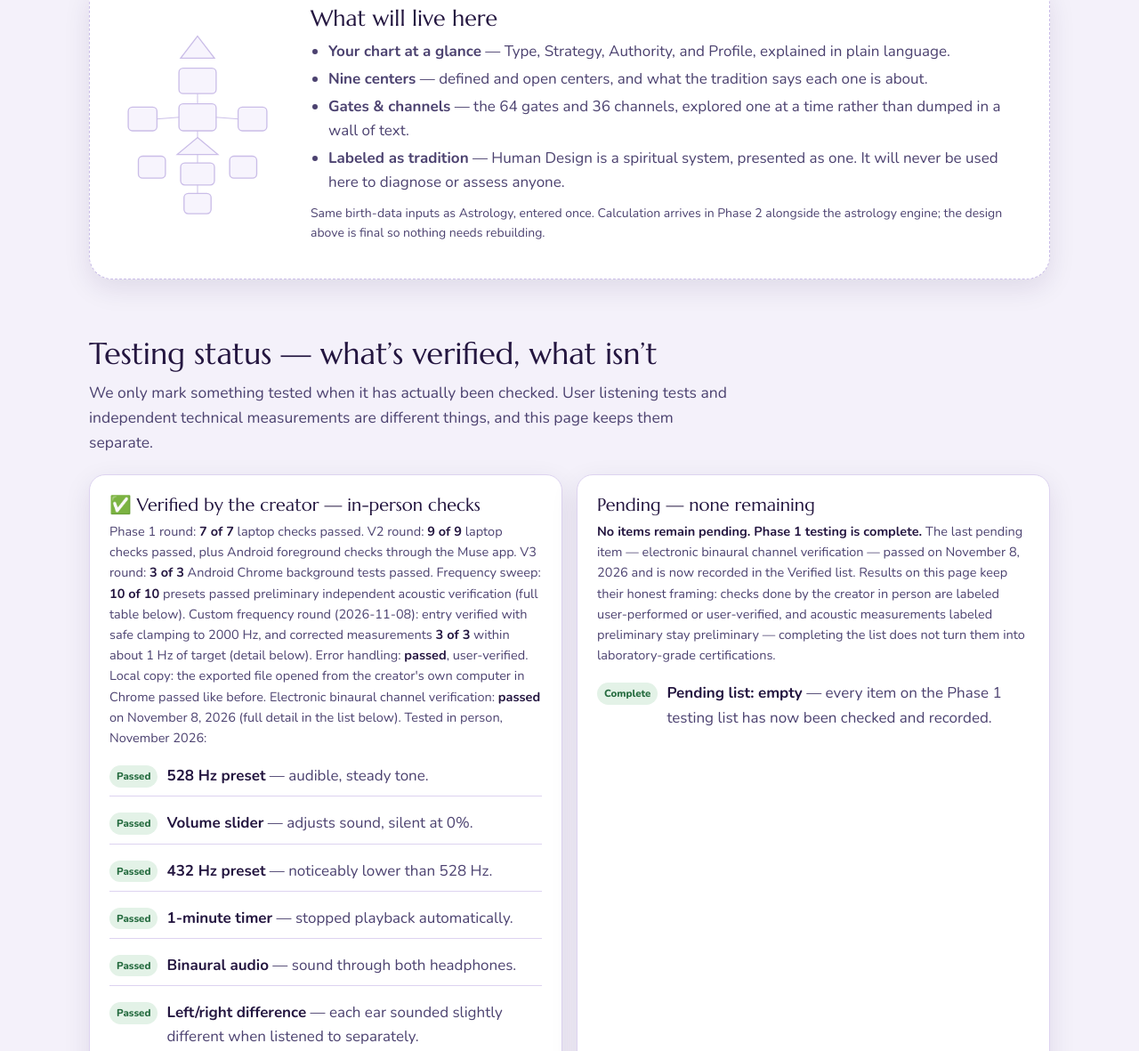
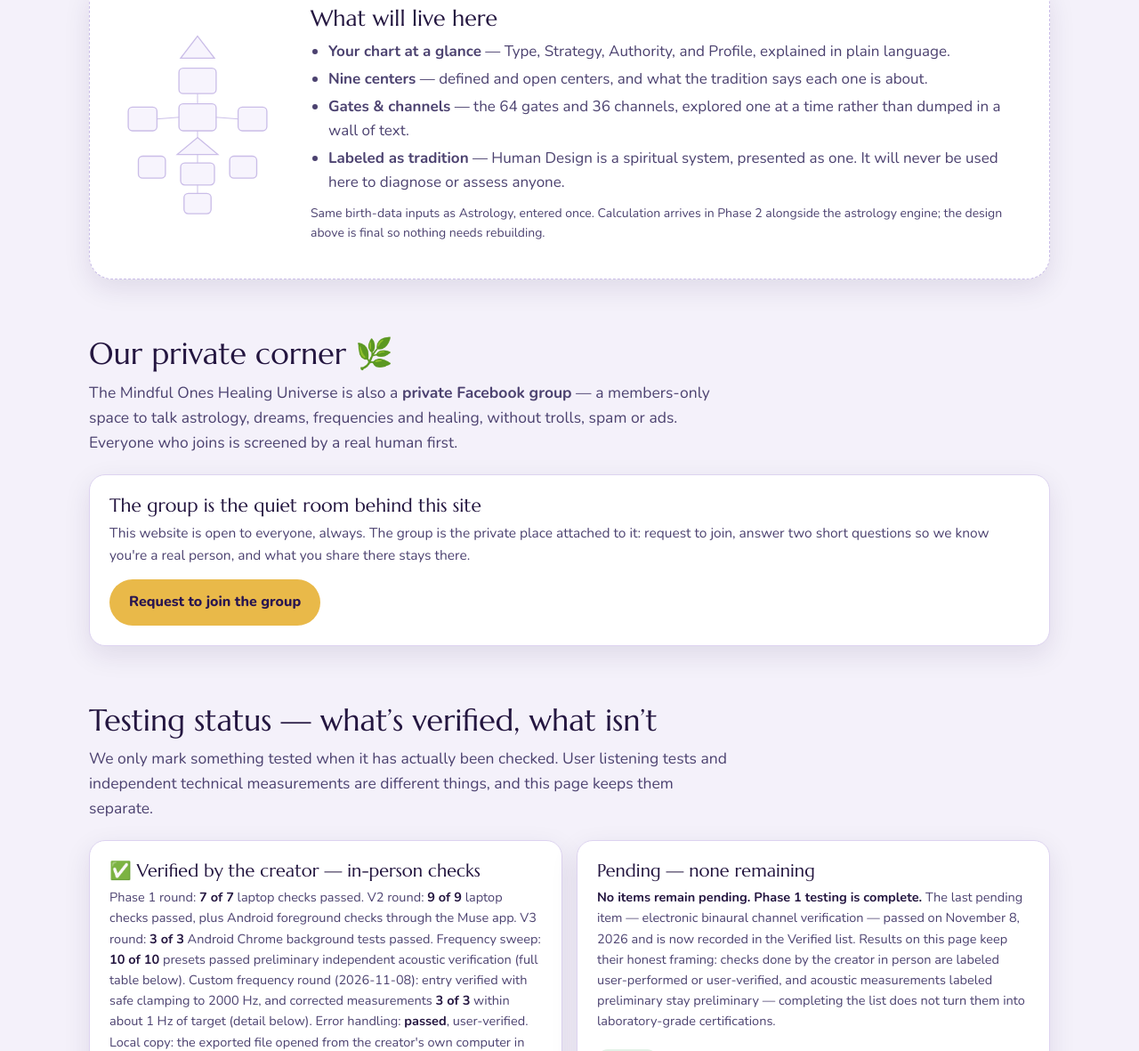
Before and after one commit to ElhavrynTTV/mindful-ones, a plain HTML site: page index.html in a window 1280 px wide. Shown: the part 10819-12000 px from the top of the page at 89% size. Drawn offline with nearby package versions, Linux system fonts and the light colour scheme.

Commit message:
Site: add Our private corner section — private Facebook group, human-screened, no trolls (owner request 2026-11-14)

```diff
--- a/index.html
+++ b/index.html
@@ -669,6 +669,19 @@ footer .fine{color:#a99cd4;font-size:13.5px}
     </div>
   </section>
 
+  <!-- COMMUNITY -->
+  <section id="community" aria-label="Community — the private Facebook group">
+    <div class="sec-head">
+      <h2>Our private corner 🌿</h2>
+      <p>The Mindful Ones Healing Universe is also a <strong>private Facebook group</strong> — a members-only space to talk astrology, dreams, frequencies and healing, without trolls, spam or ads. Everyone who joins is screened by a real human first.</p>
+    </div>
+    <div class="card">
+      <h3 style="margin:0 0 6px">The group is the quiet room behind this site</h3>
+      <p style="color:var(--ink2);margin:0 0 14px">This website is open to everyone, always. The group is the private place attached to it: request to join, answer two short questions so we know you're a real person, and what you share there stays there.</p>
+      <p style="margin:0"><a class="btn btn-gold" href="https://www.facebook.com/groups/352844342821622/" target="_blank" rel="noopener">Request to join the group</a></p>
+    </div>
+  </section>
+
   <!-- TESTING STATUS -->
   <section aria-label="Testing status and next checks">
     <div class="sec-head">
@@ -813,7 +826,7 @@ footer .fine{color:#a99cd4;font-size:13.5px}
   <div class="wrap">
     <p class="principle">Knowledge should be accessible. Wellness should not depend on wealth.</p>
     <p>Mindful Ones is free — no account, no subscription, no advertising in this build. Sound is generated locally on your own device with your browser's audio engine.</p>
-    <p style="margin:10px 0"><a href="#safety" style="color:#ffe9a8;font-weight:800">Sound Safety &amp; Responsible Use</a> · <a href="#studio" style="color:#ddd2fb">Frequency Studio</a> · <a href="#evidence" style="color:#ddd2fb">Research &amp; Evidence</a></p>
+    <p style="margin:10px 0"><a href="#safety" style="color:#ffe9a8;font-weight:800">Sound Safety &amp; Responsible Use</a> · <a href="#studio" style="color:#ddd2fb">Frequency Studio</a> · <a href="#evidence" style="color:#ddd2fb">Research &amp; Evidence</a> · <a href="https://www.facebook.com/groups/352844342821622/" target="_blank" rel="noopener" style="color:#ddd2fb">Private Facebook group</a></p>
     <p class="fine">Mindful Ones is for education, relaxation, and spiritual exploration. It does not diagnose, treat, cure, or replace care from qualified professionals, and it does not promise that any frequency heals organs, repairs DNA, or cures disease. Phase 1 baseline preserved · Sanctuary, Frequency Studio, Body Map, Chakra Library, Evidence system, Sound Safety — with Astrology &amp; BodyGraph designed in for Phase 2. Testing status is labeled honestly on this page: creator-verified checks are marked passed — including the 3 of 3 Android Chrome background tests — all ten frequency preset measurements are recorded as preliminary acoustic verification (10 of 10 within the analyzer's resolution, not laboratory-grade certification), the background behavior seen inside Muse is documented as observed, custom frequency testing and error handling are now recorded as passed — user-verified (custom measurements preliminary, 3 of 3 within about 1 Hz), and electronic binaural channel verification passed on November 8, 2026 (stereo WAV via Windows WASAPI / Elgato-routed audio, left 523.000 Hz and right 533.000 Hz in both analyzed sections) — no items remain pending and Phase 1 testing is complete.</p>
   </div>
 </footer>
```
